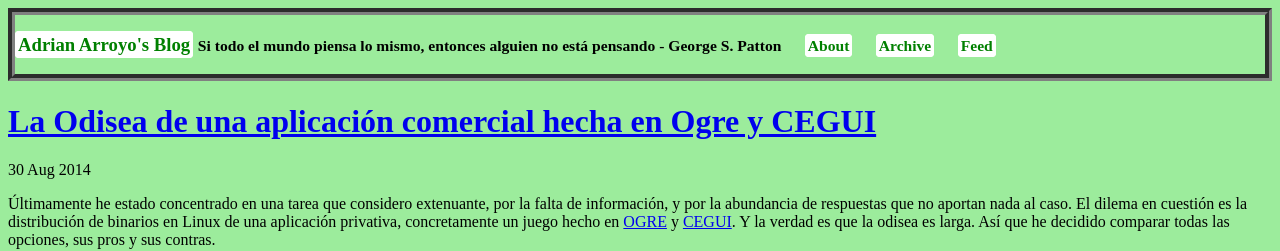
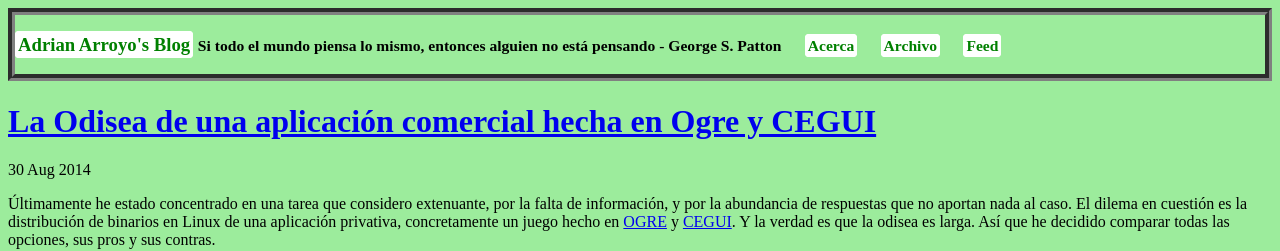
Before and after one commit to AdrianArroyoCalle/blog, a Jekyll site: the page built from index.html, in a window 1280 px wide. Shown: the top 251 px of the page. Built offline with Jekyll 4.4.1, drawn with Linux system fonts in a browser that asks for light colours; the list of posts is cut into pages by our own code; comment, search, counter and statistics services are not loaded; some of the changed lines change nothing that is shown.

Commit message:
Translation page names

```diff
--- a/_config.yml
+++ b/_config.yml
@@ -24,6 +24,6 @@ version: 1.0.0
 github:
   repo: https://github.com/AdrianArroyoCalle/blog
 pages_list:
-  About: "/about"
-  Archive: "/archive"
+  Acerca: "/about"
+  Archivo: "/archive"
   Feed: "/atom.xml"
```
